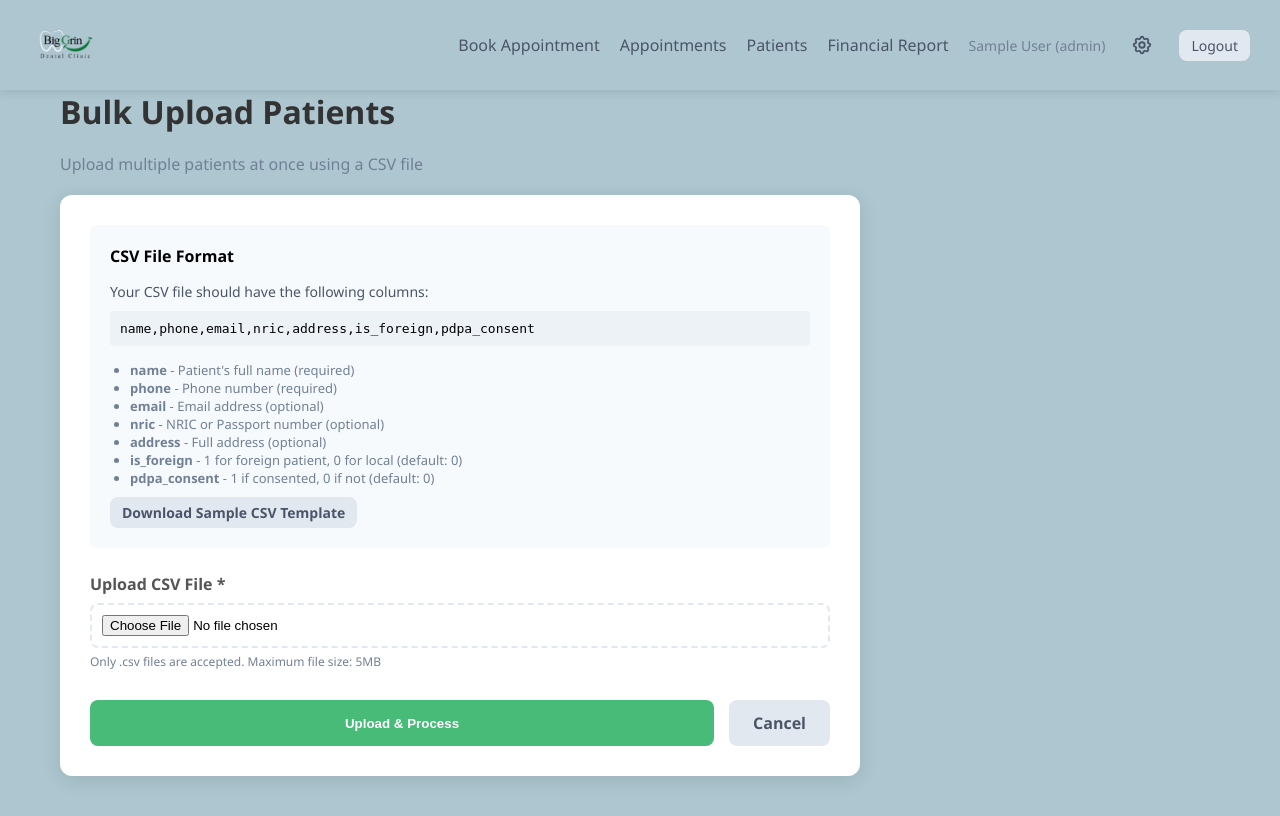
After one commit to mohdharisarifin-design/biggrin-booking-system, a Flask app: page /admin/patients/bulk-upload in a window 1280 px wide. The commit adds this page. Run offline with Flask 3, Linux system fonts and the light colour scheme; the visitor is signed in with stand-in values (Sample User, id 1).

Commit message:
Update templates and add bulk upload feature

```diff
--- a/app.py
+++ b/app.py
@@ -747,6 +747,11 @@ def register_patient(id):
         patient.is_foreign = request.form.get('is_foreign') == 'on'
         patient.signature = request.form.get('signature_data', '')
 
+        # Handle PDPA consent
+        patient.pdpa_consent = request.form.get('pdpa_consent') == 'on'
+        if patient.pdpa_consent and not patient.pdpa_consent_date:
+            patient.pdpa_consent_date = datetime.now()
+
         db.session.commit()
         flash('Patient registration completed', 'success')
         return redirect(url_for('admin_dashboard'))
@@ -814,6 +819,129 @@ def add_patient():
         return redirect(url_for('list_patients'))
 
     return render_template('add_patient.html')
+
+@app.route('/admin/patients/bulk-upload', methods=['GET', 'POST'])
+def bulk_upload_patients():
+    """Bulk upload patients from CSV file."""
+    if 'user_id' not in session or session.get('role') != 'admin':
+        return redirect(url_for('login'))
+
+    results = None
+
+    if request.method == 'POST':
+        if 'csv_file' not in request.files:
+            flash('No file selected', 'error')
+            return redirect(request.url)
+
+        file = request.files['csv_file']
+        if file.filename == '':
+            flash('No file selected', 'error')
+            return redirect(request.url)
+
+        if not file.filename.endswith('.csv'):
+            flash('Please upload a CSV file', 'error')
+            return redirect(request.url)
+
+        import csv
+        import io
+
+        stream = io.StringIO(file.stream.read().decode("UTF-8"), newline=None)
+        csv_reader = csv.DictReader(stream)
+
+        success_count = 0
+        errors = []
+        row_num = 1  # Start at 1 to account for header
+
+        for row in csv_reader:
+            row_num += 1
+
+            try:
+                name = row.get('name', '').strip()
+                phone = row.get('phone', '').strip()
+                email = row.get('email', '').strip() or None
+                nric = row.get('nric', '').strip() or None
+                address = row.get('address', '').strip() or None
+                is_foreign = row.get('is_foreign', '0').strip() in ['1', 'true', 'True', 'yes', 'Yes']
+                pdpa_consent = row.get('pdpa_consent', '0').strip() in ['1', 'true', 'True', 'yes', 'Yes']
+
+                # Validation
+                if not name:
+                    errors.append({'row': row_num, 'name': name or '(empty)', 'message': 'Name is required'})
+                    continue
+
+                if not phone:
+                    errors.append({'row': row_num, 'name': name, 'message': 'Phone is required'})
+                    continue
+
+                # Check for duplicates
+                existing = Patient.query.filter_by(phone=phone).first()
+                if existing:
+                    errors.append({'row': row_num, 'name': name, 'message': f'Phone {phone} already exists for patient: {existing.name}'})
+                    continue
+
+                # Create patient
+                patient = Patient(
+                    name=name,
+                    phone=phone,
+                    email=email,
+                    nric=nric,
+                    address=address,
+                    is_foreign=is_foreign,
+                    pdpa_consent=pdpa_consent,
+                    pdpa_consent_date=datetime.now() if pdpa_consent else None
+                )
+                db.session.add(patient)
+                success_count += 1
+
+            except Exception as e:
+                errors.append({'row': row_num, 'name': row.get('name', '(unknown)'), 'message': str(e)})
+
+        # Commit all successful entries
+        if success_count > 0:
+            db.session.commit()
+
+        results = {
+            'total': row_num - 1,
+            'success': success_count,
+            'errors': errors
+        }
+
+        if success_count > 0:
+            flash(f'Successfully added {success_count} patient(s)', 'success')
+        if errors:
+            flash(f'{len(errors)} row(s) had errors', 'error')
+
+    return render_template('bulk_upload_patients.html', results=results)
+
+@app.route('/admin/patients/download-template')
+def download_csv_template():
+    """Download CSV template for bulk patient upload."""
+    if 'user_id' not in session or session.get('role') != 'admin':
+        return redirect(url_for('login'))
+
+    import csv
+    import io
+    from flask import Response
+
+    output = io.StringIO()
+    writer = csv.writer(output)
+
+    # Header
+    writer.writerow(['name', 'phone', 'email', 'nric', 'address', 'is_foreign', 'pdpa_consent'])
+
+    # Sample rows
+    writer.writerow(['John Doe', '0123456789', 'john@email.com', '900101011234', 'Kuala Lumpur', '0', '1'])
+    writer.writerow(['Jane Smith', '0198765432', 'jane@email.com', 'A12345678', 'Petaling Jaya', '1', '1'])
+    writer.writerow(['Ahmad Abdullah', '0176543210', '', '880505101234', 'Shah Alam', '0', '1'])
+
+    output.seek(0)
+    return Response(
+        output.getvalue(),
+        mimetype='text/csv',
+        headers={
+            'Content-Disposition': 'attachment; filename=patient_upload_template.csv'
+        }
+    )
 
 @app.route('/admin/patient/<int:id>/delete', methods=['POST'])
 def delete_patient(id):
--- a/templates/base.html
+++ b/templates/base.html
@@ -13,7 +13,7 @@
 
         body {
             font-family: 'Segoe UI', Tahoma, Geneva, Verdana, sans-serif;
-            background: linear-gradient(180deg, #c5d5e0 0%, #a8bcc9 100%);
+            background: #ADC6CF;
             min-height: 100vh;
             padding-top: 70px;
         }
@@ -153,8 +153,8 @@
         }
 
         .navbar {
-            background: white;
-            padding: 15px 30px;
+            background: rgba(173, 198, 207, 0.6);
+            padding: 10px 30px;
             box-shadow: 0 2px 10px rgba(0,0,0,0.1);
             display: flex;
             justify-content: space-between;
@@ -164,6 +164,8 @@
             left: 0;
             right: 0;
             z-index: 1000;
+            backdrop-filter: blur(10px);
+            -webkit-backdrop-filter: blur(10px);
         }
 
         .navbar-brand {
@@ -196,6 +198,11 @@
         .navbar-brand img.logo {
             object-fit: contain;
             background: transparent;
+        }
+
+        .navbar-brand img {
+            height: 70px;
+            width: auto;
         }
 
         .navbar-nav {
@@ -422,14 +429,7 @@
     {% if session.get('user_id') %}
     <nav class="navbar">
         <a href="{{ url_for('admin_dashboard') if session.get('role') == 'admin' else url_for('doctor_schedule') }}" class="navbar-brand">
-            <div class="logo">
-                <!-- Placeholder tooth icon - replace with your actual logo -->
-                <svg width="24" height="24" viewBox="0 0 24 24" fill="none" xmlns="http://www.w3.org/2000/svg">
-                    <path d="M12 2C8.5 2 6 4.5 6 8C6 10 7 12 8 14C9 16 9 18 9 20C9 21.5 10.5 23 12 23C13.5 23 15 21.5 15 20C15 18 15 16 16 14C17 12 18 10 18 8C18 4.5 15.5 2 12 2Z" fill="white"/>
-                </svg>
-                <!-- Or use: <img src="/static/logo.png" class="logo" alt="Logo"> -->
-            </div>
-            <span>Big Grin Dental Clinic</span>
+            <img src="/static/logo.png" alt="Big Grin Dental Clinic">
         </a>
         <div class="navbar-nav">
             {% if session.get('role') == 'admin' %}
--- /dev/null
+++ b/templates/bulk_upload_patients.html
@@ -0,0 +1,97 @@
+{% extends "base.html" %}
+
+{% block title %}Bulk Upload Patients - Dental Clinic{% endblock %}
+
+{% block content %}
+<h1>Bulk Upload Patients</h1>
+<p style="color: #718096; margin-bottom: 20px;">Upload multiple patients at once using a CSV file</p>
+
+<div class="card" style="max-width: 800px;">
+    <div style="background: #f7fafc; padding: 20px; border-radius: 8px; margin-bottom: 25px;">
+        <h4 style="margin-bottom: 15px;">CSV File Format</h4>
+        <p style="font-size: 14px; color: #4a5568; margin-bottom: 10px;">Your CSV file should have the following columns:</p>
+        <code style="display: block; background: #edf2f7; padding: 10px; border-radius: 4px; font-size: 13px; margin-bottom: 15px;">
+            name,phone,email,nric,address,is_foreign,pdpa_consent
+        </code>
+        <ul style="font-size: 13px; color: #718096; margin-left: 20px;">
+            <li><strong>name</strong> - Patient's full name (required)</li>
+            <li><strong>phone</strong> - Phone number (required)</li>
+            <li><strong>email</strong> - Email address (optional)</li>
+            <li><strong>nric</strong> - NRIC or Passport number (optional)</li>
+            <li><strong>address</strong> - Full address (optional)</li>
+            <li><strong>is_foreign</strong> - 1 for foreign patient, 0 for local (default: 0)</li>
+            <li><strong>pdpa_consent</strong> - 1 if consented, 0 if not (default: 0)</li>
+        </ul>
+        <a href="{{ url_for('download_csv_template') }}" class="btn btn-sm btn-secondary" style="margin-top: 10px;">
+            Download Sample CSV Template
+        </a>
+    </div>
+
+    <form method="POST" enctype="multipart/form-data" id="bulkUploadForm">
+        <div class="form-group">
+            <label for="csv_file">Upload CSV File *</label>
+            <input type="file" id="csv_file" name="csv_file" accept=".csv" required
+                   style="padding: 10px; border: 2px dashed #e2e8f0; border-radius: 8px; width: 100%;">
+            <p style="font-size: 12px; color: #718096; margin-top: 5px;">Only .csv files are accepted. Maximum file size: 5MB</p>
+        </div>
+
+        <div style="display: flex; gap: 15px; margin-top: 30px;">
+            <button type="submit" class="btn btn-success" style="flex: 1;">Upload & Process</button>
+            <a href="{{ url_for('list_patients') }}" class="btn btn-secondary">Cancel</a>
+        </div>
+    </form>
+</div>
+
+{% if results %}
+<div class="card" style="max-width: 800px; margin-top: 20px;">
+    <h3 style="margin-bottom: 15px;">Upload Results</h3>
+
+    <div style="display: grid; grid-template-columns: repeat(3, 1fr); gap: 15px; margin-bottom: 20px;">
+        <div style="background: #c6f6d5; padding: 15px; border-radius: 8px; text-align: center;">
+            <p style="font-size: 24px; font-weight: bold; color: #22543d;">{{ results.success }}</p>
+            <p style="font-size: 14px; color: #22543d;">Successfully Added</p>
+        </div>
+        <div style="background: #fed7d7; padding: 15px; border-radius: 8px; text-align: center;">
+            <p style="font-size: 24px; font-weight: bold; color: #742a2a;">{{ results.errors|length }}</p>
+            <p style="font-size: 14px; color: #742a2a;">Errors</p>
+        </div>
+        <div style="background: #e2e8f0; padding: 15px; border-radius: 8px; text-align: center;">
+            <p style="font-size: 24px; font-weight: bold; color: #4a5568;">{{ results.total }}</p>
+            <p style="font-size: 14px; color: #4a5568;">Total Rows</p>
+        </div>
+    </div>
+
+    {% if results.errors %}
+    <div style="margin-top: 20px;">
+        <h4 style="color: #742a2a; margin-bottom: 10px;">Error Details</h4>
+        <div style="max-height: 300px; overflow-y: auto; background: #fff5f5; border: 1px solid #fed7d7; border-radius: 8px; padding: 15px;">
+            <table style="width: 100%; font-size: 13px;">
+                <thead>
+                    <tr>
+                        <th style="text-align: left; padding: 8px; border-bottom: 1px solid #fc8181;">Row</th>
+                        <th style="text-align: left; padding: 8px; border-bottom: 1px solid #fc8181;">Name</th>
+                        <th style="text-align: left; padding: 8px; border-bottom: 1px solid #fc8181;">Error</th>
+                    </tr>
+                </thead>
+                <tbody>
+                    {% for error in results.errors %}
+                    <tr>
+                        <td style="padding: 8px; border-bottom: 1px solid #fee;">{{ error.row }}</td>
+                        <td style="padding: 8px; border-bottom: 1px solid #fee;">{{ error.name }}</td>
+                        <td style="padding: 8px; border-bottom: 1px solid #fee; color: #742a2a;">{{ error.message }}</td>
+                    </tr>
+                    {% endfor %}
+                </tbody>
+            </table>
+        </div>
+    </div>
+    {% endif %}
+
+    {% if results.success > 0 %}
+    <div style="margin-top: 20px; text-align: center;">
+        <a href="{{ url_for('list_patients') }}" class="btn btn-primary">View All Patients</a>
+    </div>
+    {% endif %}
+</div>
+{% endif %}
+{% endblock %}
--- a/templates/list_patients.html
+++ b/templates/list_patients.html
@@ -8,7 +8,10 @@
 <div class="card">
     <div style="display: flex; justify-content: space-between; align-items: center; margin-bottom: 20px;">
         <h3 style="margin: 0;">Patient Directory</h3>
-        <a href="{{ url_for('add_patient') }}" class="btn btn-success">+ Add New Patient</a>
+        <div style="display: flex; gap: 10px;">
+            <a href="{{ url_for('bulk_upload_patients') }}" class="btn btn-primary">Bulk Upload</a>
+            <a href="{{ url_for('add_patient') }}" class="btn btn-success">+ Add New Patient</a>
+        </div>
     </div>
 
     <form method="GET" class="search-box">
```
Also changed, not shown: templates/register_patient.html (+14 -0 lines), static/logo.png (added).
